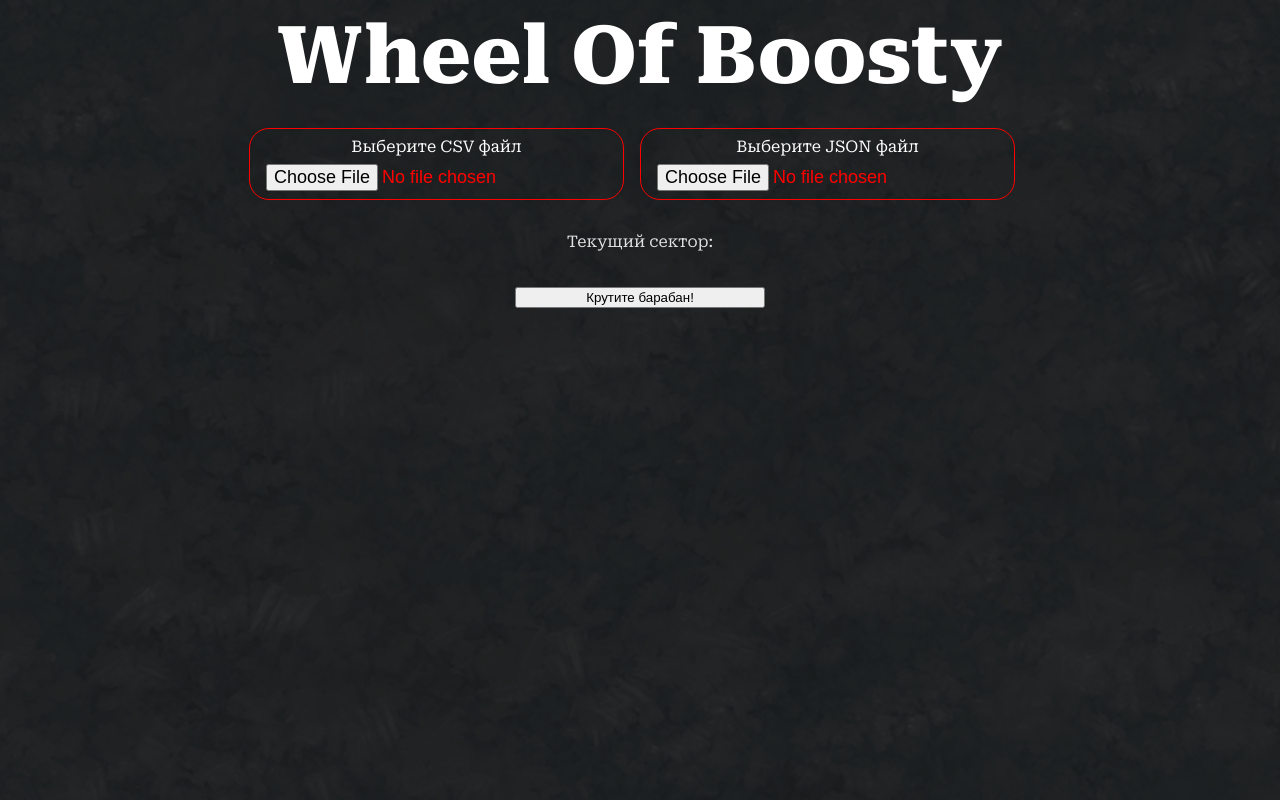
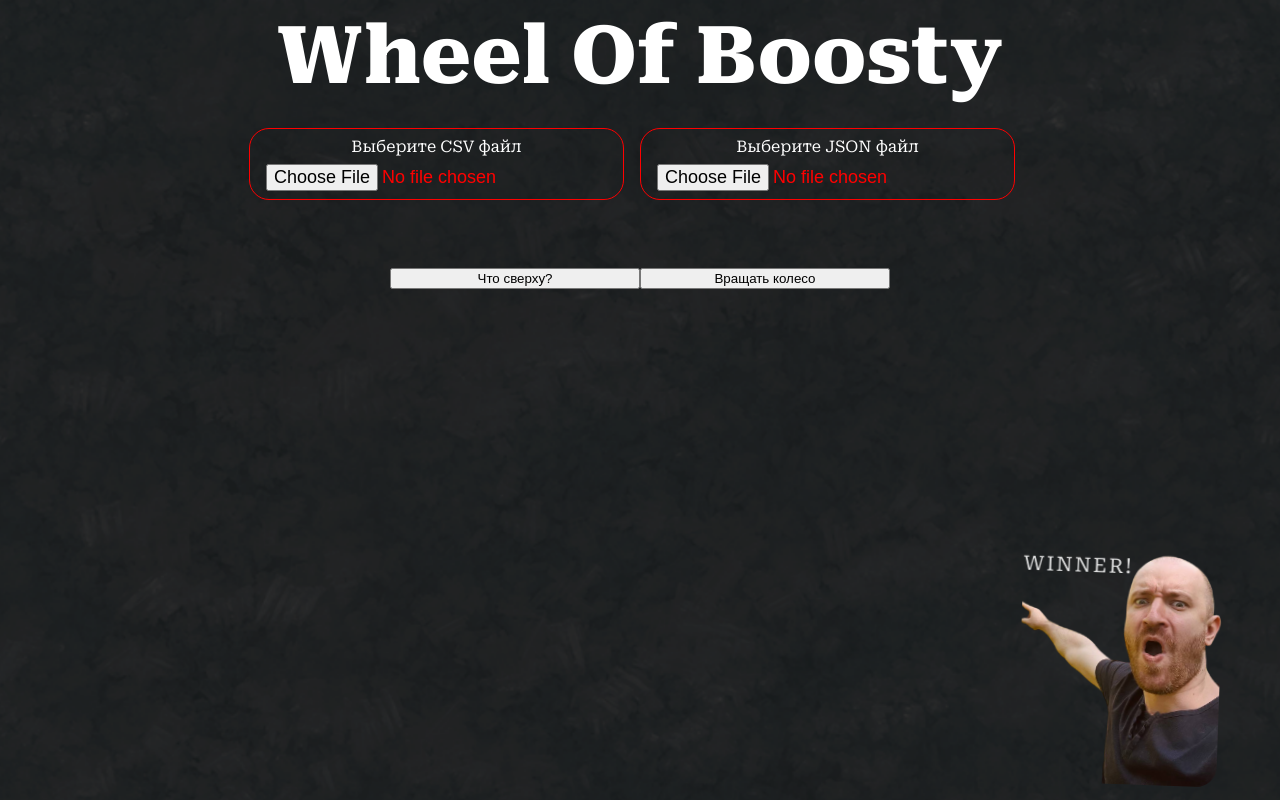
Before and after one commit to Pavmois/Fisher-Land, a Vue app: page /wheel in a window 1280 px wide. Shown: the top 800 px of the page. Built offline with nearby package versions, Linux system fonts and the light colour scheme.

Commit message:
Доработки

```diff
--- a/src/components/WheelFortune.vue
+++ b/src/components/WheelFortune.vue
@@ -1,31 +1,34 @@
 <template>
-  <div>Текущий сектор: {{ currentSectorName }}</div>
-  <button @click="startRotation">Крутите барабан!</button>
-  <svg :width="size" :height="size" viewBox="-1 -1 2 2" :style="{ transform: `rotate(${rotationAngle}rad)` }">
-    <g v-for="(sector, index) in sectors" :key="index">
-      <path :d="getSectorPath(index)" :fill="`hsl(${(index / sectors.length) * 360}, 55%, 40%)`" />
+  <div class="wheel-wrapper">
+    <button @click="getCurrentSector()">Что сверху?</button>
+    <button @click="spinWheel()">Вращать колесо</button>
+    <svg viewBox="-1 -1 2 2" :style="{ transform: `rotate(${rotationAngle}rad)`, transition: 'transform 4s ease-out' }">
+      <g v-for="(sector, index) in sectors" :key="sector.id">
+        <path :d="getSectorPath(sector.id)" :fill="`hsl(${(index / sectors.length) * 360}, 55%, 40%)`" />
         <image
           :href="sector.avatar"
           :alt="sector.author"
-        :x="getImageX(index)"
-        :y="getImageY(index)"
+          :x="getImageX(sector.id)"
+          :y="getImageY(sector.id)"
           width="10%"
           height="10%"
           transform="translate(-0.1, -0.1)"
         />
         <text
-        :x="getTextX(index)"
-        :y="getTextY(index)"
+          :x="getTextX(sector.id)"
+          :y="getTextY(sector.id)"
           text-anchor="middle"
           alignment-baseline="middle"
           fill="white"
           font-size="0.04"
           :transform="`rotate(${getRotationAngle(index + 0.5)}, ${getTextX(index)}, ${getTextY(index)})`"
         >
-      {{ truncateText(sector.suggestion) }}
+        {{ index }} {{ truncateText(sector.suggestion) }} {{ sector.id }}
         </text>
       </g>
     </svg>
+    <div class="david-look">WINNER!</div>
+  </div>
 </template>
 
 <script setup>
@@ -36,11 +39,13 @@
     type: Array,
     required: true
   },
-  size: {
+  winningSectorId: {
     type: Number,
-    default: 800
+    required: true
   }
 });
+
+const rotationAngle = ref(0); // Добавляем реактивную переменную для угла вращения
 
 // Функция для обрезки текста с добавлением многоточия
 const truncateText = (text) => {
@@ -51,48 +56,52 @@
   return text; // Возвращаем оригинальный текст, если он меньше или равен максимальной длине
 };
 
-const rotationAngle = ref(0); // Переменная для хранения угла вращения
-const currentSectorName = ref(''); // Переменная для хранения названия текущего сектора
+const spinWheel = () => {
+  const totalSectors = props.sectors.length;
+  const angle = (2 * Math.PI) / totalSectors;
+  const winningSectorIndex = props.sectors.findIndex(sector => sector.id === props.winningSectorId);
 
-const startRotation = () => {
-  const duration = 3000; // мс
-  const interval = 5; // Обновление каждые 10 мс
-  const totalSteps = duration / interval;
-  let currentStep = 0;
+  // Рассчитываем угол для остановки на выигрышном секторе
+  const winningAngle = winningSectorIndex * angle;
 
-  const decelerationStartStep = totalSteps - 1800; // Начало замедления за 50 шагов до остановки
-  const rotationInterval = setInterval(() => {
-    let rotationSpeed = 5; // Начальная скорость вращения
+  // Генерируем случайный угол вращения
+  const randomRotation = Math.random() * 2 * Math.PI; // Случайный угол вращения
+  const additionalRotations = 5 * 2 * Math.PI; // Дополнительные полные обороты
 
-    // Уменьшаем скорость вращения при приближении к остановке
-    if (currentStep >= decelerationStartStep) {
-      const decelerationFactor = (totalSteps - currentStep) / 1800; // Уменьшаем скорость
-      rotationSpeed *= decelerationFactor; // Применяем фактор замедления
-    }
+  // Устанавливаем новый угол вращения
+  rotationAngle.value += randomRotation + additionalRotations + winningAngle;
 
-    rotationAngle.value += (Math.PI / 180) * rotationSpeed; // Увеличиваем угол вращения
-    currentStep++;
-
-    // Обновляем название текущего сектора
-    updateCurrentSector();
-
-    if (currentStep >= totalSteps) {
-      clearInterval(rotationInterval); // Останавливаем вращение через 10 секунд
-      logWheelStopped();
-    }
-  }, interval);
+  // Останавливаем вращение через 3 секунды
+  setTimeout(() => {
+    getCurrentSector();
+  }, 3000);
 };
 
-const logWheelStopped = () => {
-  console.log("Колесо стоп");
-};
+const getCurrentSector = () => {
+  const totalSectors = props.sectors.length;
+  const angle = (2 * Math.PI) / totalSectors;
 
-const updateCurrentSector = () => {
-  const totalSectors = props.sectors.length;
-  const anglePerSector = (2 * Math.PI) / totalSectors;
-  const currentAngle = rotationAngle.value % (2 * Math.PI);
-  const index = Math.floor((currentAngle + (Math.PI / 2)) / anglePerSector) % totalSectors; // +π/2 для корректного определения верхнего сектора
-  currentSectorName.value = props.sectors[index].suggestion; // Обновляем название текущего сектора
+  // Находим угол, который соответствует верхней части колеса
+  const normalizedAngle = (rotationAngle.value % (2 * Math.PI) + 2 * Math.PI) % (2 * Math.PI);
+
+  // Рассчитываем индекс сектора, который находится наверху
+  const sectorIndex = Math.floor((normalizedAngle) / angle);
+
+  // Находим индекс выигрышного сектора
+  const winningSectorIndex = props.sectors.findIndex(sector => sector.id === props.winningSectorId);
+
+  // Рассчитываем угол для докручивания к выигрышному сектору
+  const winningAngle = winningSectorIndex * angle;
+
+  // Вычисляем угол, который нужно добавить, чтобы выигрышный сектор оказался вверху
+  const additionalAngle = (winningAngle - normalizedAngle + 2 * Math.PI) % (2 * Math.PI);
+
+  // Обновляем угол вращения
+  rotationAngle.value += additionalAngle;
+
+  // Выводим сектор, который располагается на rotationAngle.value
+  const currentSectorIndex = Math.floor((rotationAngle.value % (2 * Math.PI)) / angle);
+  console.log('Текущий сектор:', props.sectors[currentSectorIndex]);
 };
 
 
@@ -147,14 +156,47 @@
   }
   return angle; // Возвращаем угол
 };
-
-
 </script>
 
-<style scoped>
+<style lang="scss" scoped>
+.wheel-wrapper {
+  position: relative;
+  width: 800px;
+  margin: auto;
+  .david-look {
+    position: absolute;
+    top: 50%;
+    right: 0;
+    width: 200px;
+    height: 230px;
+    text-align: left;
+    z-index: 1;
+    background-image: url("/src/assets/arrow-david.png");
+    background-repeat: no-repeat;
+    background-size: cover;
+    background-position: center;
+    border-radius: 20px;
+    letter-spacing: 2px;
+    font-size: 20px;
+    animation: swing 2s ease-in-out infinite;
+  }
+}
+// Определяем ключевые кадры для анимации
+@keyframes swing {
+  0% {
+    transform: translate(90%, -50%) rotate(-2deg);
+  }
+  50% {
+    transform: translate(90%, -50%) rotate(2deg); // Поворачиваем в другую сторону
+  }
+  100% {
+    transform: translate(90%, -50%) rotate(-2deg);
+  }
+}
 svg {
   display: block;
   margin: auto;
+  border-radius: 50%;
 }
 button {
   width: 250px;
--- a/src/pages/Wheel.vue
+++ b/src/pages/Wheel.vue
@@ -41,7 +41,7 @@
       </div>
     </div>
 
-    <WheelFortune v-if="wheelData" :sectors="wheelData"/>
+    <WheelFortune v-if="wheelData" :sectors="wheelData" :winningSectorId="2"/>
 
   </div>
 </template>
@@ -82,7 +82,6 @@
             parsedData.value = results.data.filter((item: any) =>
               item.type !== 'following' && item.end_date === '-'
             );
-            console.log(parsedData.value);
           },
         });
       }
@@ -108,12 +107,14 @@
 // Функция для сравнения данных
 const compareData = () => {
   wheelData.value = []; // Сбрасываем предыдущие данные
+  let idCounter = 0; // Инициализируем счетчик для id
   if (parsedData.value && jsonData.value) {
     parsedData.value.forEach((parsedItem: ParsedDataItem) => {
       jsonData.value.forEach((jsonItem: JsonDataItem) => {
         if (jsonItem.author === parsedItem.name) {
           // Создаем новый объект с нужными ключами
           const newItem = {
+            id: idCounter++, // Добавляем id с текущим значением счетчика и увеличиваем его
             ...jsonItem, // Все ключи из jsonItem
             level_name: parsedItem.level_name, // Ключ level_name из parsedData
             start_date: parsedItem.start_date, // Ключ start_date из parsedData
```
Also changed, not shown: src/assets/arrow-david.png (added). Lines whose indentation alone changed are shown as unchanged.
